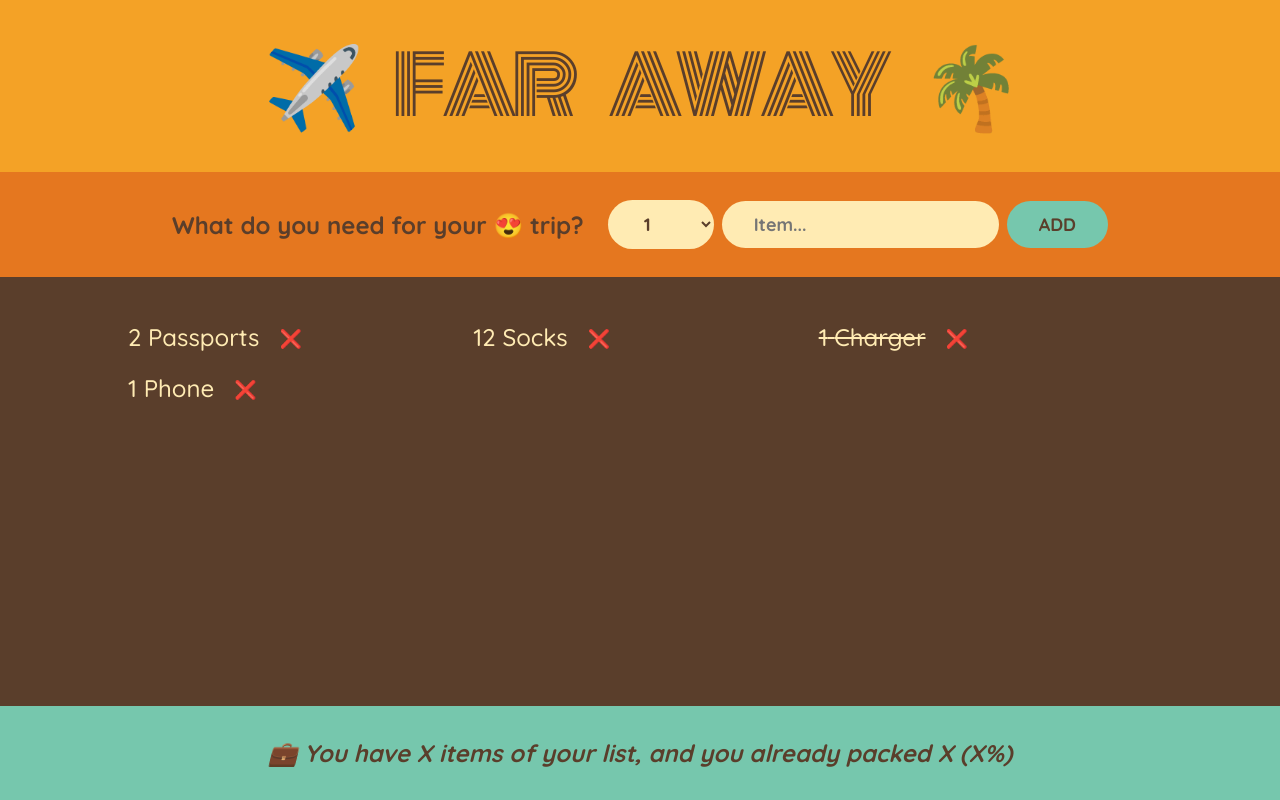
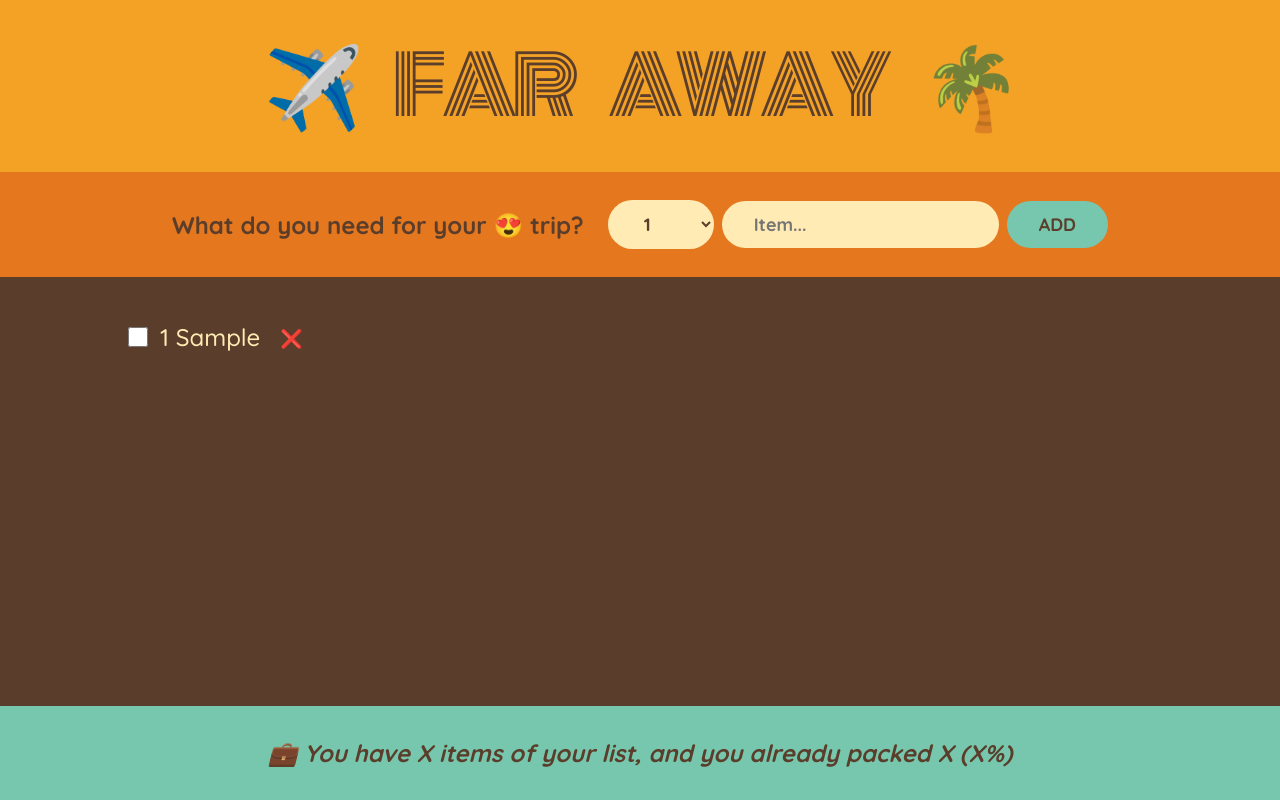
Before and after one commit to karthickeyan-dev/travel-list, a React (Vite) app: page / in a window 1280 px wide. Both pictures are taken after typing "Sample" into the empty fields and a click on the button "ADD". Built offline with nearby package versions, Linux system fonts and the light colour scheme.

Commit message:
Implement item management in packing list with add, delete, and toggle functionality

```diff
--- a/src/App.jsx
+++ b/src/App.jsx
@@ -1,18 +1,32 @@
 import { useState } from 'react';
 
-const initialItems = [
-  { id: 1, description: 'Passports', quantity: 2, isPacked: false },
-  { id: 2, description: 'Socks', quantity: 12, isPacked: false },
-  { id: 3, description: 'Charger', quantity: 1, isPacked: true },
-  { id: 4, description: 'Phone', quantity: 1, isPacked: false },
-];
+export default function App() {
+  const [items, setItems] = useState([]);
 
-export default function App() {
+  const handleAddItem = function (newItem) {
+    setItems(() => [...items, newItem]);
+  };
+
+  const handleDeleteItem = function (id) {
+    setItems(() => items.filter(item => item.id !== id));
+  };
+
+  const handleToggleItem = function (id) {
+    setItems(() =>
+      items.map(item =>
+        item.id === id ? { ...item, isPacked: !item.isPacked } : item
+      )
+    );
+  };
   return (
     <div className="app">
       <Logo />
-      <Form />
-      <PackingList />
+      <Form onAddItem={handleAddItem} />
+      <PackingList
+        items={items}
+        onDeleteItem={handleDeleteItem}
+        onToggleItem={handleToggleItem}
+      />
       <Stats />
     </div>
   );
@@ -22,7 +36,7 @@ function Logo() {
   return <h1>✈️ Far Away 🌴</h1>;
 }
 
-function Form() {
+function Form({ onAddItem }) {
   const [description, setDescription] = useState('');
   const [quantity, setQuantity] = useState(1);
 
@@ -36,6 +50,8 @@ function Form() {
       isPacked: false,
       id: Date.now(),
     };
+
+    onAddItem(newItem);
 
     setQuantity(1);
     setDescription('');
@@ -65,25 +81,35 @@ function Form() {
   );
 }
 
-function PackingList() {
+function PackingList({ items, onDeleteItem, onToggleItem }) {
   return (
     <div className="list">
       <ul>
-        {initialItems.map(item => (
-          <Item item={item} key={item.id} />
+        {items.map(item => (
+          <Item
+            item={item}
+            onDeleteItem={onDeleteItem}
+            onToggleItem={onToggleItem}
+            key={item.id}
+          />
         ))}
       </ul>
     </div>
   );
 }
 
-function Item({ item }) {
+function Item({ item, onDeleteItem, onToggleItem }) {
   return (
     <li>
+      <input
+        type="checkbox"
+        value={item.isPacked}
+        onClick={() => onToggleItem(item.id)}
+      ></input>
       <span style={item.isPacked ? { textDecoration: 'line-through' } : {}}>
         {item.quantity} {item.description}
       </span>
-      <button>❌</button>
+      <button onClick={() => onDeleteItem(item.id)}>❌</button>
     </li>
   );
 }
```
